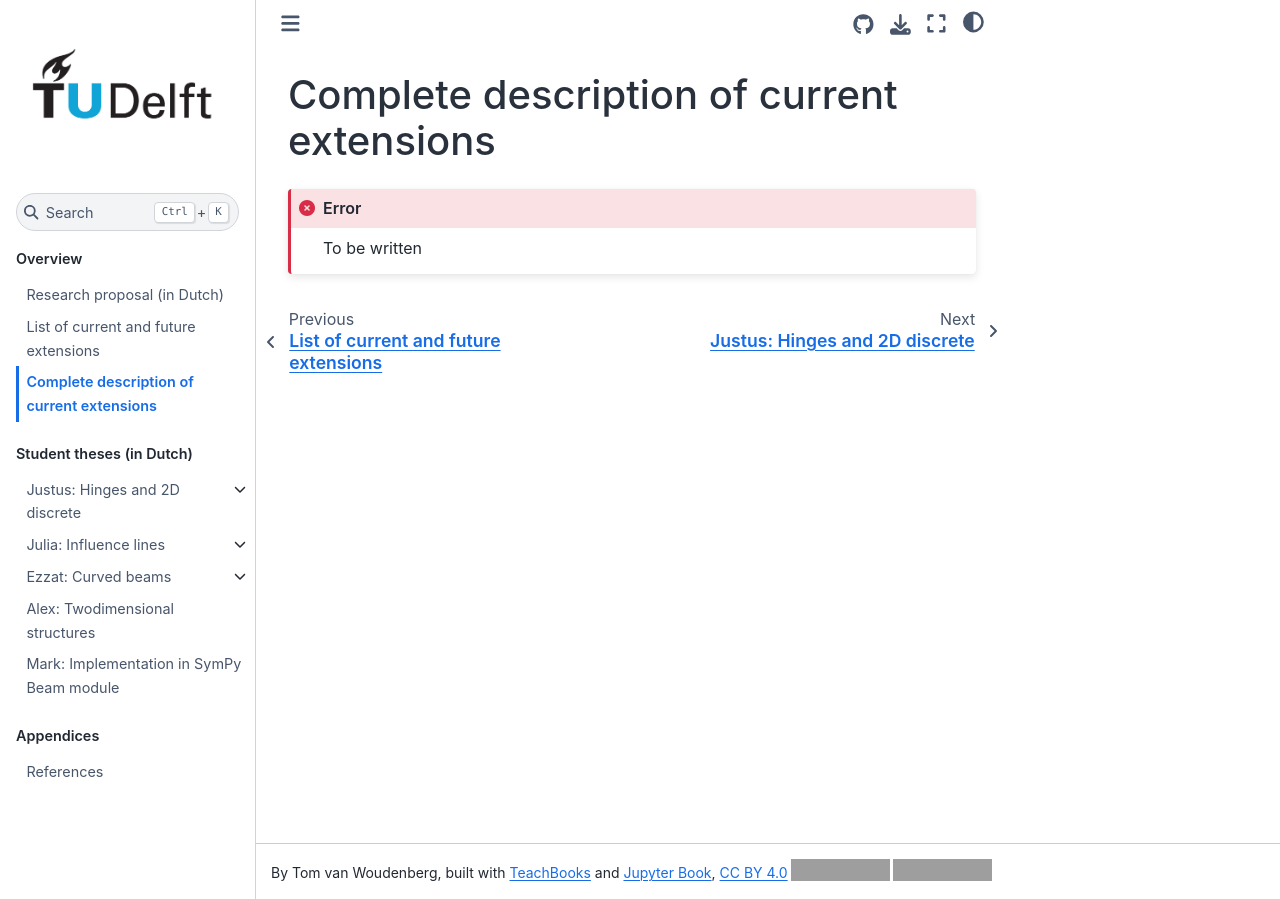
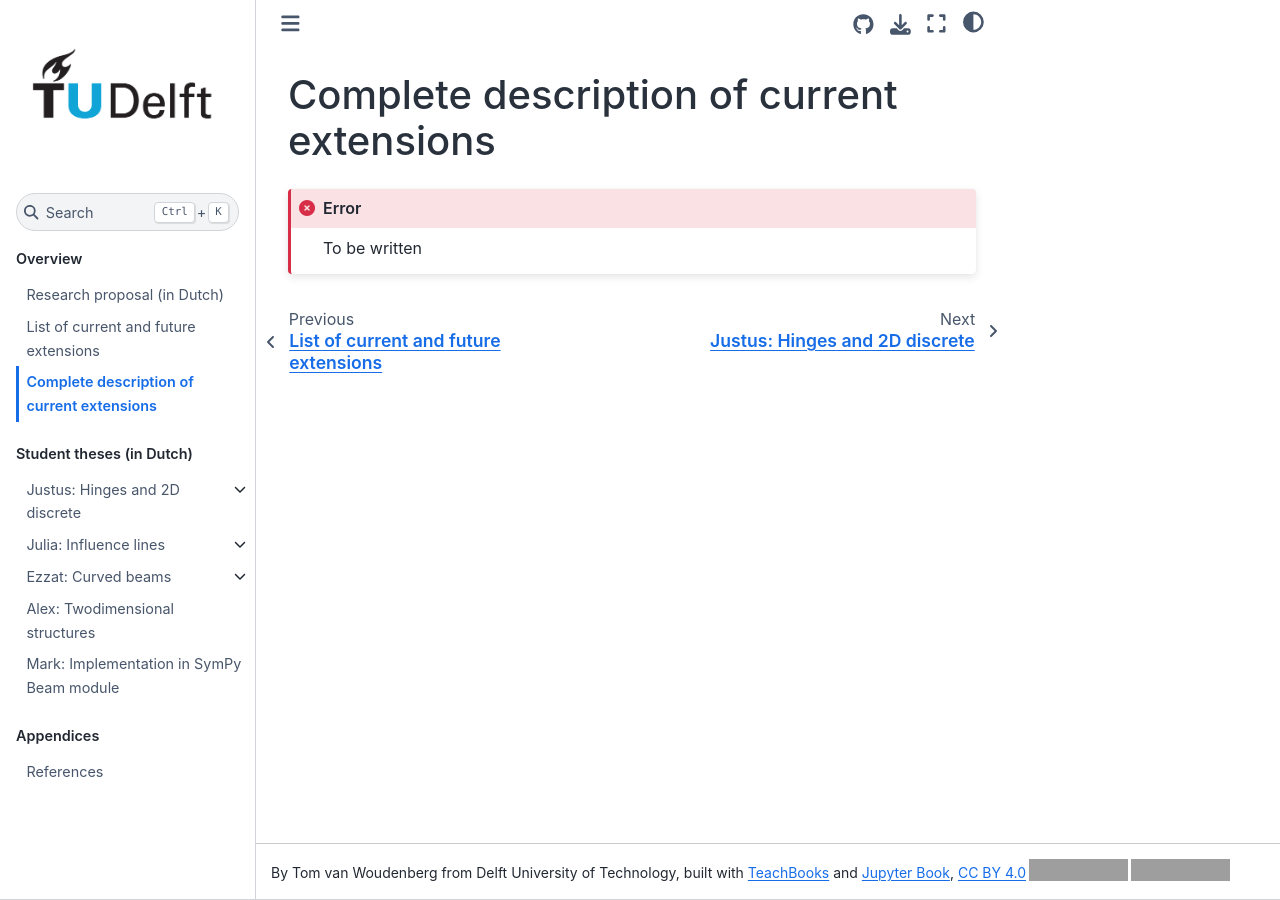
Before and after one commit to TeachBooks/Macaulays_method, a Jupyter Book: the page built from book/current_extensions.md, in a window 1280 px wide. Built offline with Jupyter Book 1.0.4 settings and Sphinx 7.4.7 and the Sphinx Book theme 1.1.4, drawn with Linux system fonts in a browser that asks for light colours; pages that are not in the unit, such as notebooks, are missing from menus; comment, search, counter and statistics services are not loaded; grey boxes are pictures that could not be loaded.

Commit message:
Update _config.yml

```diff
--- a/book/_config.yml
+++ b/book/_config.yml
@@ -1,5 +1,5 @@
 title: Template
-author: Tom van Woudenberg, built with <a href="https://teachbooks.tudelft.nl/">TeachBooks</a> and <a href="https://jupyterbook.org/">Jupyter Book</a>, <a href="https://creativecommons.org/licenses/by/4.0/?ref=chooser-v1" target="_blank" rel="license noopener noreferrer"">CC BY 4.0<img style="height:22px!important;margin-left:3px;vertical-align:text-bottom;" src="https://mirrors.creativecommons.org/presskit/icons/cc.svg?ref=chooser-v1" alt=""><img style="height:22px!important;margin-left:3px;vertical-align:text-bottom;" src="https://mirrors.creativecommons.org/presskit/icons/by.svg?ref=chooser-v1" alt=""> #Add your own name here
+author: Tom van Woudenberg from Delft University of Technology, built with <a href="https://teachbooks.tudelft.nl/">TeachBooks</a> and <a href="https://jupyterbook.org/">Jupyter Book</a>, <a href="https://creativecommons.org/licenses/by/4.0/?ref=chooser-v1" target="_blank" rel="license noopener noreferrer"">CC BY 4.0<img style="height:22px!important;margin-left:3px;vertical-align:text-bottom;" src="https://mirrors.creativecommons.org/presskit/icons/cc.svg?ref=chooser-v1" alt=""><img style="height:22px!important;margin-left:3px;vertical-align:text-bottom;" src="https://mirrors.creativecommons.org/presskit/icons/by.svg?ref=chooser-v1" alt=""> #Add your own name here
 logo: figures/TUDelft_logo_rgb.png
 
 execute:
```
